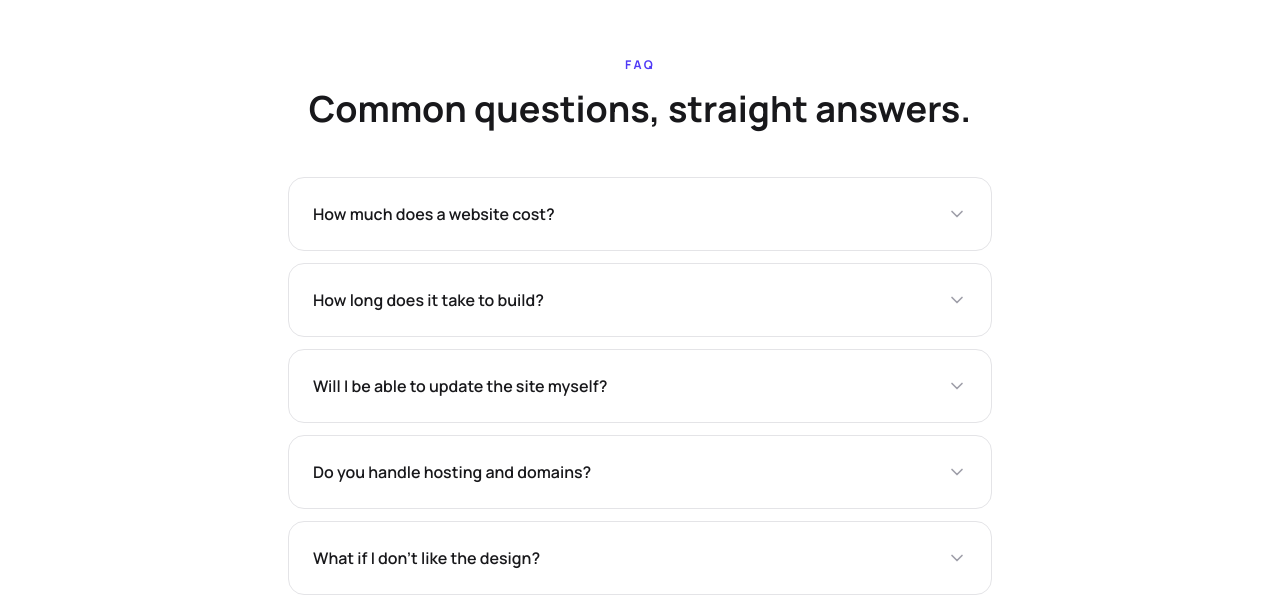
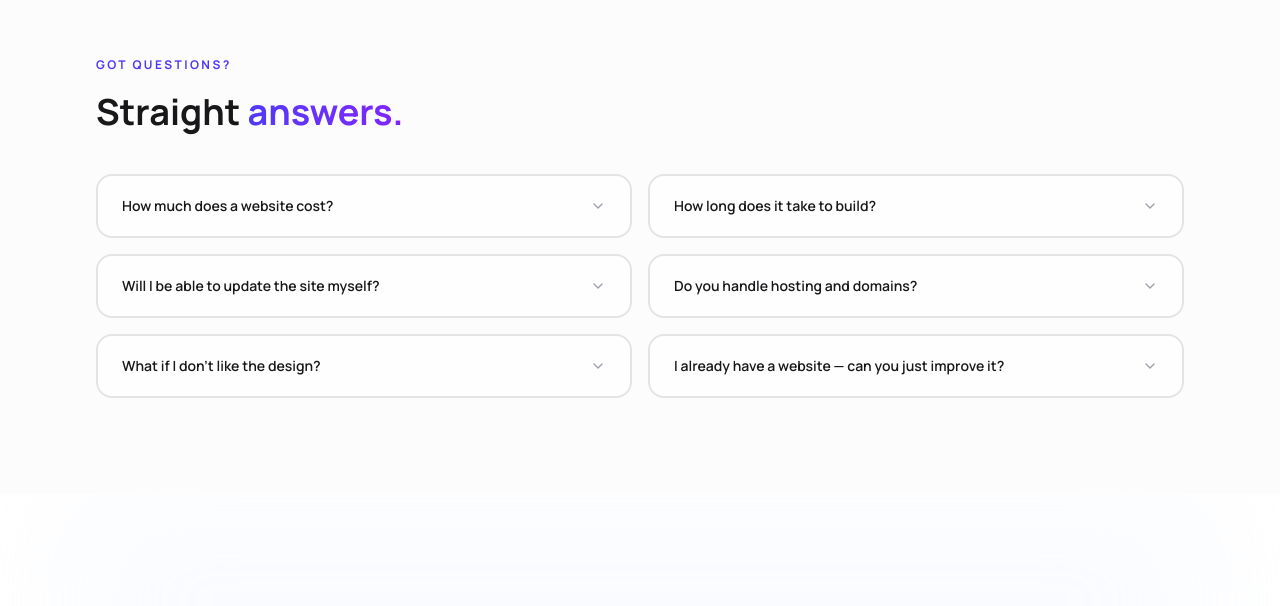
Before and after one commit to finnjefferis/jss, a Next.js app: page / in a window 1280 px wide. Shown: the part 6332-6938 px from the top of the page. Built offline with nearby package versions, Linux system fonts and the light colour scheme.

Commit message:
updated faq

```diff
--- a/src/app/components/FAQSection.tsx
+++ b/src/app/components/FAQSection.tsx
@@ -34,41 +34,44 @@ export function FAQSection() {
   const [openIndex, setOpenIndex] = useState<number | null>(null);
 
   return (
-    <section id="faq" className="py-16 md:py-24">
-      <div className="mx-auto max-w-3xl px-5 md:px-8">
-        <div className="text-center mb-12">
+    <section id="faq" className="py-16 md:py-24 bg-zinc-50/50 dark:bg-zinc-900/30">
+      <div className="mx-auto max-w-6xl px-5 md:px-8">
+        <div className="mb-10">
           <p className="mb-4 text-xs font-bold uppercase tracking-[0.2em] text-indigo-600 dark:text-indigo-400">
-            FAQ
+            Got questions?
           </p>
-          <h2 className="text-3xl font-bold text-zinc-900 dark:text-zinc-100 md:text-4xl">
-            Common questions, straight answers.
+          <h2 className="text-3xl font-bold leading-tight text-zinc-900 dark:text-zinc-100 md:text-4xl">
+            Straight{" "}
+            <span className="text-transparent bg-clip-text bg-gradient-to-r from-indigo-600 to-violet-600">
+              answers.
+            </span>
           </h2>
         </div>
 
-        <div className="space-y-3">
+        <div className="grid grid-cols-1 md:grid-cols-2 gap-4 items-start">
           {FAQS.map((faq, i) => {
             const isOpen = openIndex === i;
             return (
               <div
                 key={i}
-                className={`rounded-2xl border transition-colors ${isOpen ? "border-indigo-200 dark:border-indigo-800 bg-indigo-50/30 dark:bg-indigo-950/20" : "border-zinc-200 dark:border-zinc-800 bg-white dark:bg-zinc-900"}`}
+                className={`rounded-2xl border-2 transition-all cursor-pointer ${isOpen ? "border-indigo-500 dark:border-indigo-500 bg-white dark:bg-zinc-900 shadow-lg shadow-indigo-500/10" : "border-zinc-200 dark:border-zinc-800 bg-white/70 dark:bg-zinc-900/70 hover:border-zinc-300 dark:hover:border-zinc-700 hover:shadow-md"}`}
+                onClick={() => setOpenIndex(isOpen ? null : i)}
               >
                 <button
-                  onClick={() => setOpenIndex(isOpen ? null : i)}
-                  className="flex w-full items-center justify-between gap-4 p-5 md:p-6 text-left"
+                  className="flex w-full items-center justify-between gap-4 px-5 py-4 md:px-6 md:py-5 text-left"
                 >
-                  <span className="text-sm md:text-base font-semibold text-zinc-900 dark:text-zinc-100">
+                  <span className={`text-sm font-semibold transition-colors ${isOpen ? "text-indigo-600 dark:text-indigo-400" : "text-zinc-900 dark:text-zinc-100"}`}>
                     {faq.q}
                   </span>
                   <ChevronDown
-                    className={`h-5 w-5 shrink-0 text-zinc-400 transition-transform duration-300 ${isOpen ? "rotate-180 text-indigo-600" : ""}`}
+                    className={`h-4 w-4 shrink-0 transition-all duration-300 ${isOpen ? "rotate-180 text-indigo-600" : "text-zinc-400"}`}
                   />
                 </button>
                 <div
                   className={`grid transition-all duration-300 ease-in-out ${isOpen ? "grid-rows-[1fr] opacity-100" : "grid-rows-[0fr] opacity-0"}`}
                 >
                   <div className="overflow-hidden">
-                    <p className="px-5 md:px-6 pb-5 md:pb-6 text-sm text-zinc-600 dark:text-zinc-400 leading-relaxed">
+                    <p className="px-5 md:px-6 pb-5 md:pb-6 text-sm text-zinc-500 dark:text-zinc-400 leading-relaxed">
                       {faq.a}
                     </p>
                   </div>
--- a/src/app/page.tsx
+++ b/src/app/page.tsx
@@ -196,9 +196,7 @@ export default function Page() {
 
       <AboutMeSection />
 
-      <Container>
-        <FAQSection />
-      </Container>
+      <FAQSection />
 
       <ContactSection />
 
```
